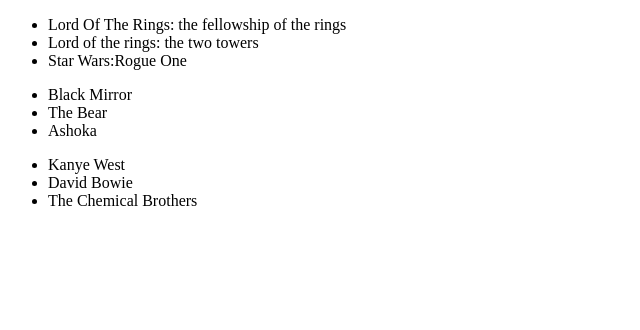
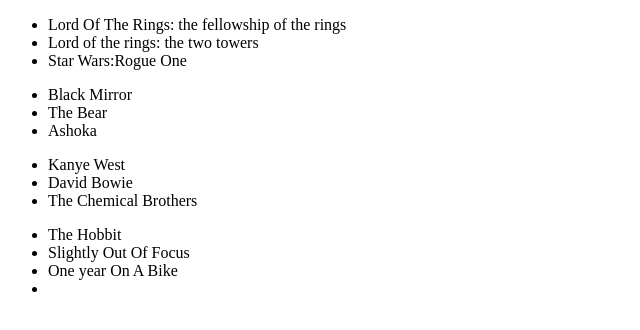
Before and after one commit to JonathanneK/my-first-reddy-repo, a plain HTML site: page index.html in a window 1280 px wide. Shown: the whole page, without its empty margins (0-640 px from the left). Drawn offline with Linux system fonts and the light colour scheme.

Commit message:
books added to list

```diff
--- a/index.html
+++ b/index.html
@@ -21,5 +21,10 @@
     <li>David Bowie</li>
     <li>The Chemical Brothers</li>
 </ul>
+<ul>
+    <li>The Hobbit</li>
+    <li>Slightly Out Of Focus</li>
+    <li>One year On A Bike<li>
+</ul>
 </body>
 </html>
```
